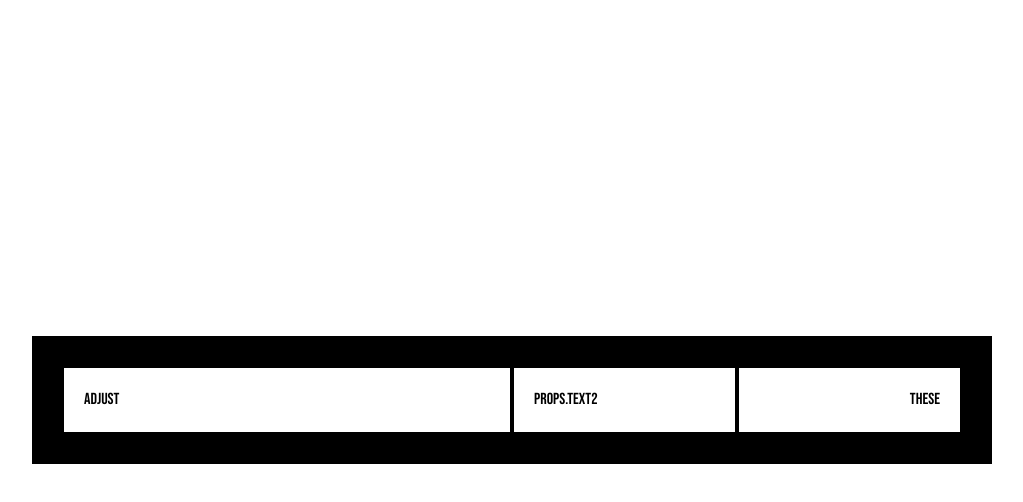
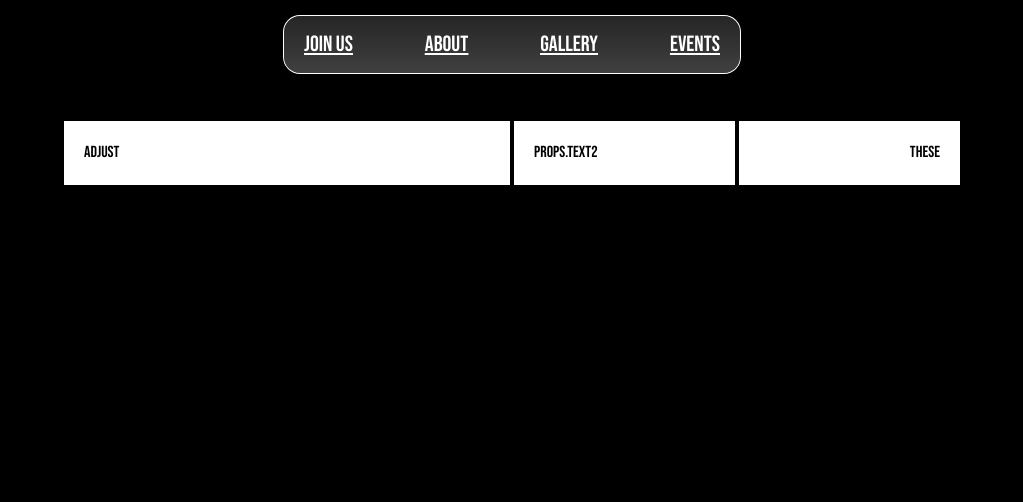
Before and after one commit to acm-ucr/ridesucr-website, a Next.js app: page / in a window 1280 px wide. Shown: the top 502 px of the page, without its empty margins (128-1151 px from the left). Built offline with nearby package versions, Linux system fonts and the light colour scheme.

Commit message:
Navbar Complete
Resolves #8

```diff
--- a/src/app/layout.tsx
+++ b/src/app/layout.tsx
@@ -1,6 +1,7 @@
 import "./globals.css";
 import { Bebas_Neue } from "next/font/google";
 import { ReactQueryClientProvider } from "@/utils/react-query";
+import Navbar from "@/components/Navbar";
 
 const bebasNeue = Bebas_Neue({
   subsets: ["latin"],
@@ -22,8 +23,11 @@ type LayoutProps = {
 export default function RootLayout({ children }: LayoutProps) {
   return (
     <html lang="en">
-      <body className={bebasNeue.className}>
-        <ReactQueryClientProvider>{children}</ReactQueryClientProvider>
+      <body className={`${bebasNeue.className} bg-black`}>
+        <ReactQueryClientProvider>
+          <Navbar />
+          {children}
+        </ReactQueryClientProvider>
       </body>
     </html>
   );
--- a/src/app/page.tsx
+++ b/src/app/page.tsx
@@ -2,7 +2,7 @@ import Example from "@/components/Example";
 
 const Home = () => {
   return (
-    <div className="flex h-screen w-screen flex-col items-center justify-center">
+    <div className="flex h-screen w-screen flex-col items-center justify-between">
       <Example text1="Adjust" text2="These" text3="Props" />
     </div>
   );
--- a/src/components/Navbar.tsx
+++ b/src/components/Navbar.tsx
@@ -1,5 +1,22 @@
+import Link from "next/link";
+
 const Navbar = () => {
-  return <div>Navbar</div>;
+  return (
+    <div className="from-ridesucr-white/25 text-ridesucr-white mx-auto my-4 flex h-fit w-max justify-between gap-x-18 rounded-2xl bg-linear-to-t to-[#9999993F] px-5 py-3 text-left text-[22px] underline underline-offset-2 ring-1 backdrop-blur-lg">
+      <Link href="/" className="hover:-translate-y-0.5">
+        Join Us
+      </Link>
+      <Link href="/about" className="hover:-translate-y-0.5">
+        About
+      </Link>
+      <Link href="/gallery" className="hover:-translate-y-0.5">
+        Gallery
+      </Link>
+      <Link href="/events" className="hover:-translate-y-0.5">
+        Events
+      </Link>
+    </div>
+  );
 };
 
 export default Navbar;
```
